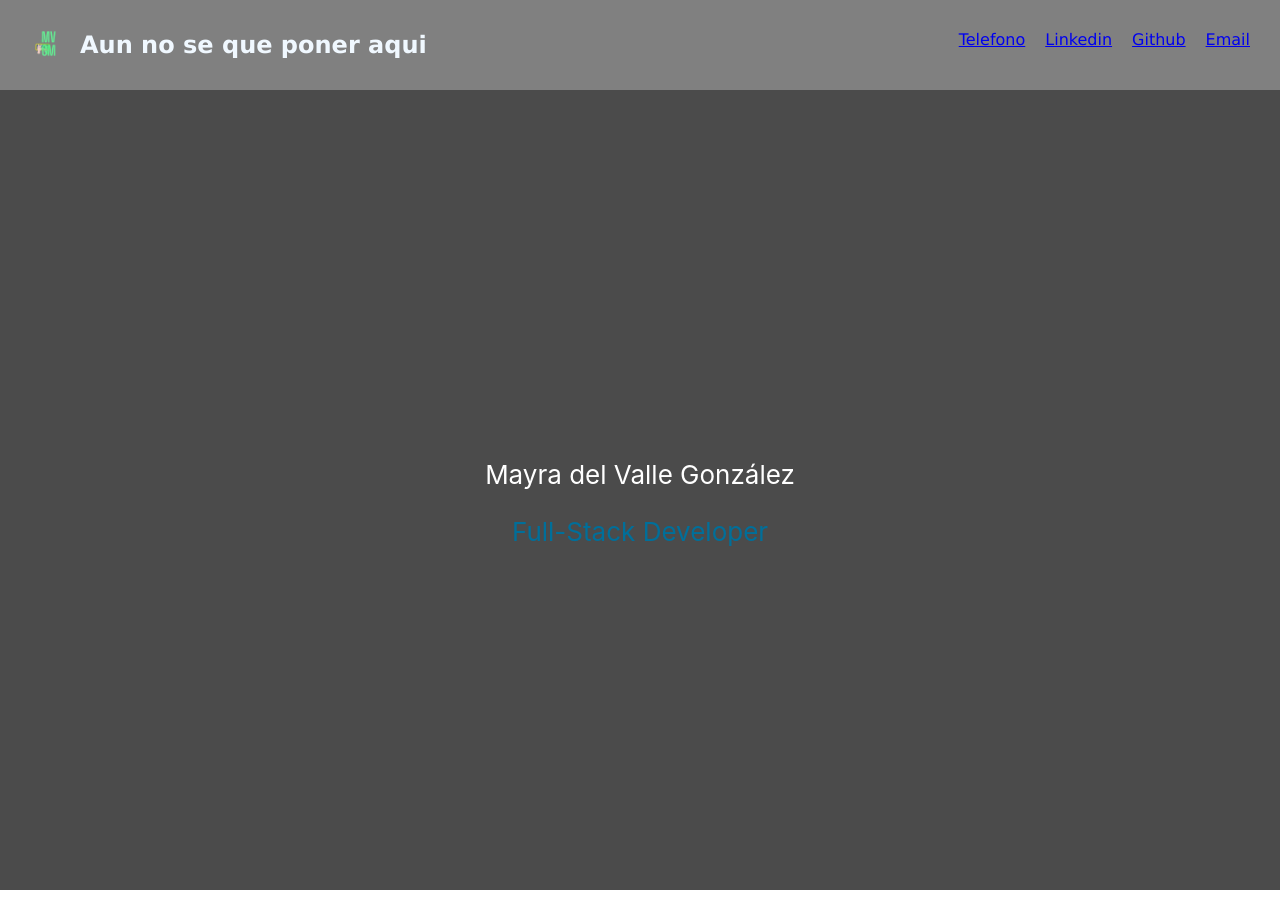
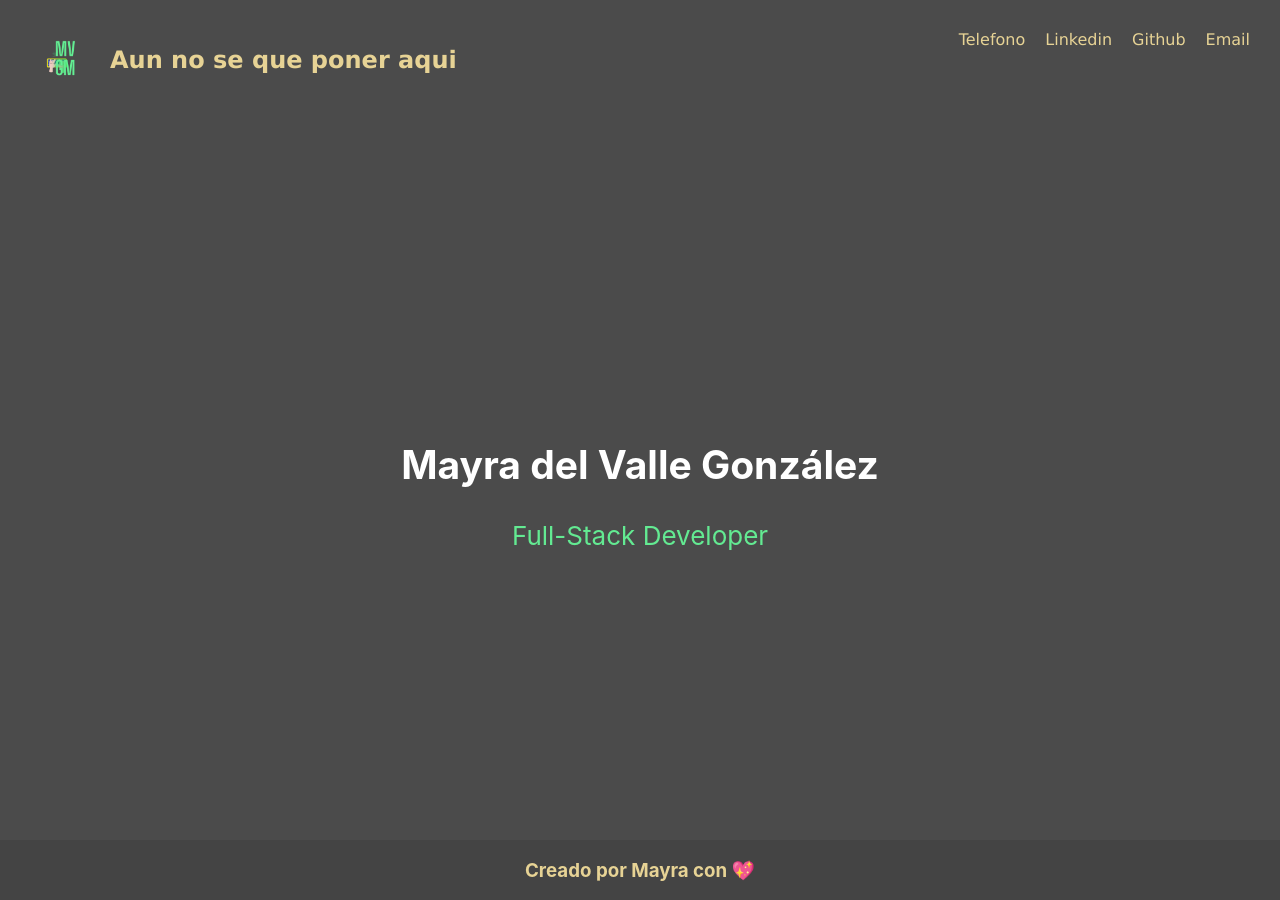
Before and after one commit to MayradelvGonzalez/MiPortfolio, a React (Create React App) app in the folder frontend/portfolio/: page / in a window 1280 px wide. Built offline with nearby package versions, Linux system fonts and the light colour scheme; a web font is replaced by a local one.

Commit message:
ajustandoAccesib

```diff
--- a/frontend/portfolio/src/App.css
+++ b/frontend/portfolio/src/App.css
@@ -1,11 +1,12 @@
 :root{
   --fondo: #4B4B4B;
   --texto: #006F9A;
-  --titulo:#65D527;
+  /* --titulo:#65D527; */
+  --titulo:  #63ea92 ;
   --fondo2:#FFFFFF;
   --texto2:#FF2E00;
   --titulo2:#444444;
-  --fondo3: 	#F80000;
+  --fondo3: 	 #e7d395;
   --texto3:	#F3F2DA;
   --titulo3:  #964B00;
 }
@@ -27,7 +28,7 @@
 
 .App-header {
   background-color: var(--fondo);
-  min-height: 100vh;
+  min-height: 90vh;
   display: flex;
   flex-direction: column;
   align-items: center;
@@ -37,10 +38,14 @@
 }
 
 .App-link {
-  color: var(--texto);
+  color: var(--titulo);
   text-decoration: none;
+
 }
+.App-header a{
+  color:var(--titulo);
 
+}
 /* @keyframes App-logo-spin {
   from {
     transform: rotate(0deg);
--- a/frontend/portfolio/src/App.js
+++ b/frontend/portfolio/src/App.js
@@ -1,6 +1,5 @@
-import LogoB from './assets/LogoB.jpg';
+// import LogoB from './assets/LogoB.jpg';
 import './App.css';
-
 
 function App() {
   return (
@@ -10,9 +9,9 @@ function App() {
       <header className="App-header">
 
 
-        <p>
+        <h2>
           Mayra del Valle González
-        </p>
+        </h2>
         <a
           className="App-link"
           href="https://reactjs.org"
--- a/frontend/portfolio/src/components/Footer/Footer.css
+++ b/frontend/portfolio/src/components/Footer/Footer.css
@@ -1,19 +1,20 @@
 :root{
     --fondo: #4B4B4B;
     --texto: #006F9A;
-    --titulo:#65D527;
+    --titulo:  #63ea92 ;
 
     --fondo2:#FFFFFF;
     --texto2:#FF2E00;
     --titulo2:#444444;
 
-    --fondo3: 	#F80000;
+    --fondo3: 	 #e7d395;
     --texto3:	#F3F2DA;
     --titulo3:  #964B00;
 
   }
+
   .footer{
-color: var(--texto2);
+color: var(--fondo3);
 width: 30em;
 height: 30em;
 background-color:var(--titulo2);
--- a/frontend/portfolio/src/components/Header/Header.css
+++ b/frontend/portfolio/src/components/Header/Header.css
@@ -1,7 +1,21 @@
+:root{
+    --fondo: #4B4B4B;
+    --texto: #006F9A;
+    --titulo:  #63ea92 ;
+
+    --fondo2:#FFFFFF;
+    --texto2:#FF2E00;
+    --titulo2:#444444;
+
+    --fondo3: 	 #e7d395;
+    --texto3:	#F3F2DA;
+    --titulo3:  #964B00;
+
+  }
 #header{
     height: fit-content;
-    background-color:gray;
-    color:aliceblue;
+    background-color:var(--fondo);
+    color:var(--fondo3);
     font-family:'Lucida Sans', 'Lucida Sans Regular', 'Lucida Grande', 'Lucida Sans Unicode', Geneva, Verdana, sans-serif;
     list-style-type:none;
     display: flex;
@@ -12,15 +26,19 @@
 }
 .logoName{
     display: flex;
-    align-items:center
+    align-items:center;
+
 }
 .logoName img{
-    width: 70px;
-    height: 70px;
+    width: 100px;
+    height: 100px;
     object-fit: contain;
-    /* border:0.1em solid gray; */
+
 }
-
+.App-logo{
+    width: 50px;
+    height: 50px;
+}
 .lista {
     height: max-content;
     font-family:'Lucida Sans', 'Lucida Sans Regular', 'Lucida Grande', 'Lucida Sans Unicode', Geneva, Verdana, sans-serif;
@@ -36,7 +54,30 @@
 
 }
 
+.lista li {
+    padding: 10px;
+}
+li a{
+    text-decoration: none;
+    color:var(--fondo3)
+}
 .lista li{
-    padding: 10px;
-
-}
+    position: relative;
+  }
+  .lista li::before {
+    content: "";
+    position: absolute;
+    width: 100%;
+    height: 3px;
+    border-radius: 3px;
+    background-color: var(--fondo2);
+    bottom: 0;
+    left: 0;
+    transform-origin: right;
+    transform: scaleX(0);
+    transition: transform 0.3s ease-in-out;
+  }
+  .lista li:hover::before {
+    transform-origin: left;
+    transform: scaleX(1);
+  }
--- a/frontend/portfolio/src/components/Header/Header.jsx
+++ b/frontend/portfolio/src/components/Header/Header.jsx
@@ -10,6 +10,9 @@ function Header() {
                 <li><a href="https://www.linkedin.com/in/mayra-gonz%C3%A1lez-v/">Linkedin</a></li>
                 <li><a href="https://github.com/MayradelvGonzalez">Github</a></li>
                 <li><a href="mailto:mayradelvallegonzalez@gmail.com">Email</a>
+                    <span class="border border-top"></span>
+                    <span class="border border-right"></span>
+                    <span class="border border-bottom"></span>
                     <span className="border border-left"></span></li>
             </ul></div>
         </div>
--- a/frontend/portfolio/src/index.js
+++ b/frontend/portfolio/src/index.js
@@ -4,13 +4,14 @@ import './index.css';
 import App from './App';
 import Header from './components/Header/Header';
 import reportWebVitals from './reportWebVitals';
+import Footer from './components/Footer/Footer'
 
 const root = ReactDOM.createRoot(document.getElementById('root'));
 root.render(
   <React.StrictMode>
     <Header />
     <App />
-
+    <Footer />
   </React.StrictMode>
 );
 
```
Lines whose indentation alone changed are shown as unchanged.
